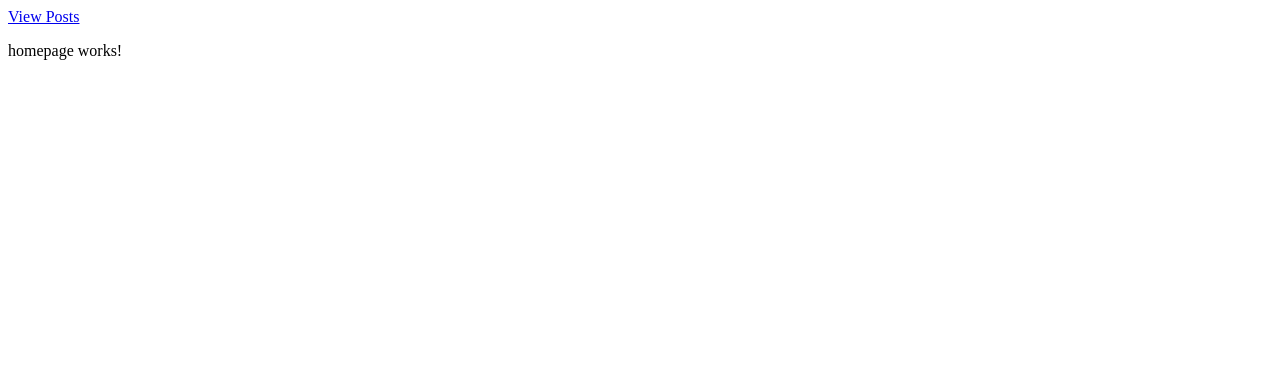
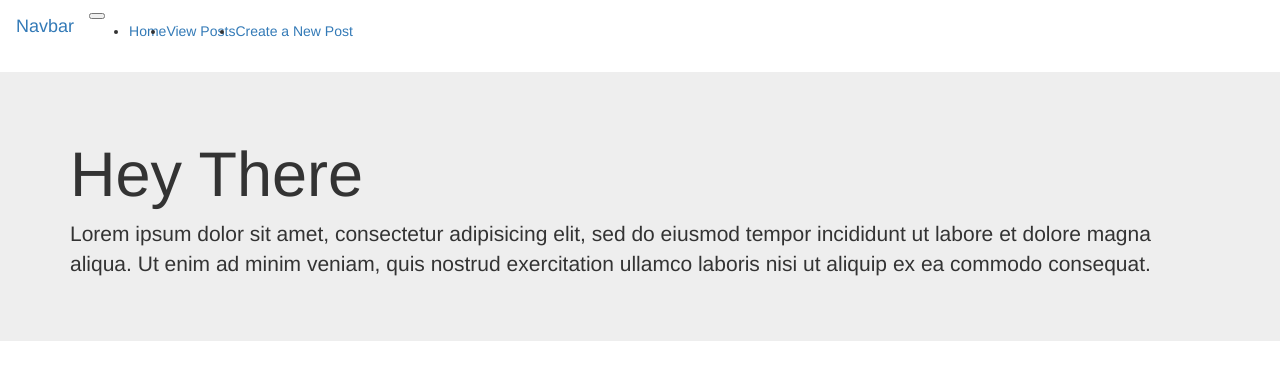
Before and after one commit to JonathanWThom/angular-rails-crud-app---front-end-2, an Angular app: page /home in a window 1280 px wide. Shown: the top 380 px of the page. Built offline with nearby package versions, Linux system fonts and the light colour scheme.

Commit message:
nav and jumbotron

```diff
--- a/src/app/app.component.html
+++ b/src/app/app.component.html
@@ -1,3 +1,24 @@
-<a routerLink="/posts">View Posts</a>
+<nav class="navbar navbar-toggleable-md navbar-light bg-faded">
+  <button class="navbar-toggler navbar-toggler-right" type="button" data-toggle="collapse" data-target="#navbarSupportedContent" aria-controls="navbarSupportedContent" aria-expanded="false" aria-label="Toggle navigation">
+    <span class="navbar-toggler-icon"></span>
+  </button>
+  <a class="navbar-brand" href="#">Navbar</a>
+
+  <div class="collapse navbar-collapse" id="navbarSupportedContent">
+    <ul class="navbar-nav mr-auto">
+      <li class="nav-item">
+        <a class="nav-link" href="/">Home</a>
+      </li>
+      <li class="nav-item">
+        <a class="nav-link" routerLink="/posts">View Posts</a>
+      </li>
+      <li class="nav-item">
+        <a class="nav-link" routerLink="/posts/new">Create a New Post</a>
+      </li>
+    </ul>
+  </div>
+</nav>
+
+
 
 <router-outlet></router-outlet>
--- a/src/app/homepage/homepage.component.html
+++ b/src/app/homepage/homepage.component.html
@@ -1,3 +1,6 @@
-<p>
-  homepage works!
-</p>
+<div class="jumbotron jumbotron-fluid">
+  <div class="container">
+    <h1 class="display-3">Hey There</h1>
+    <p class="lead">Lorem ipsum dolor sit amet, consectetur adipisicing elit, sed do eiusmod tempor incididunt ut labore et dolore magna aliqua. Ut enim ad minim veniam, quis nostrud exercitation ullamco laboris nisi ut aliquip ex ea commodo consequat.</p>
+  </div>
+</div>
```
Also changed, not shown: bower.json (added, +21 -0 lines), .angular-cli.json, 1 other file (tests, documents, lock files or other folders).
